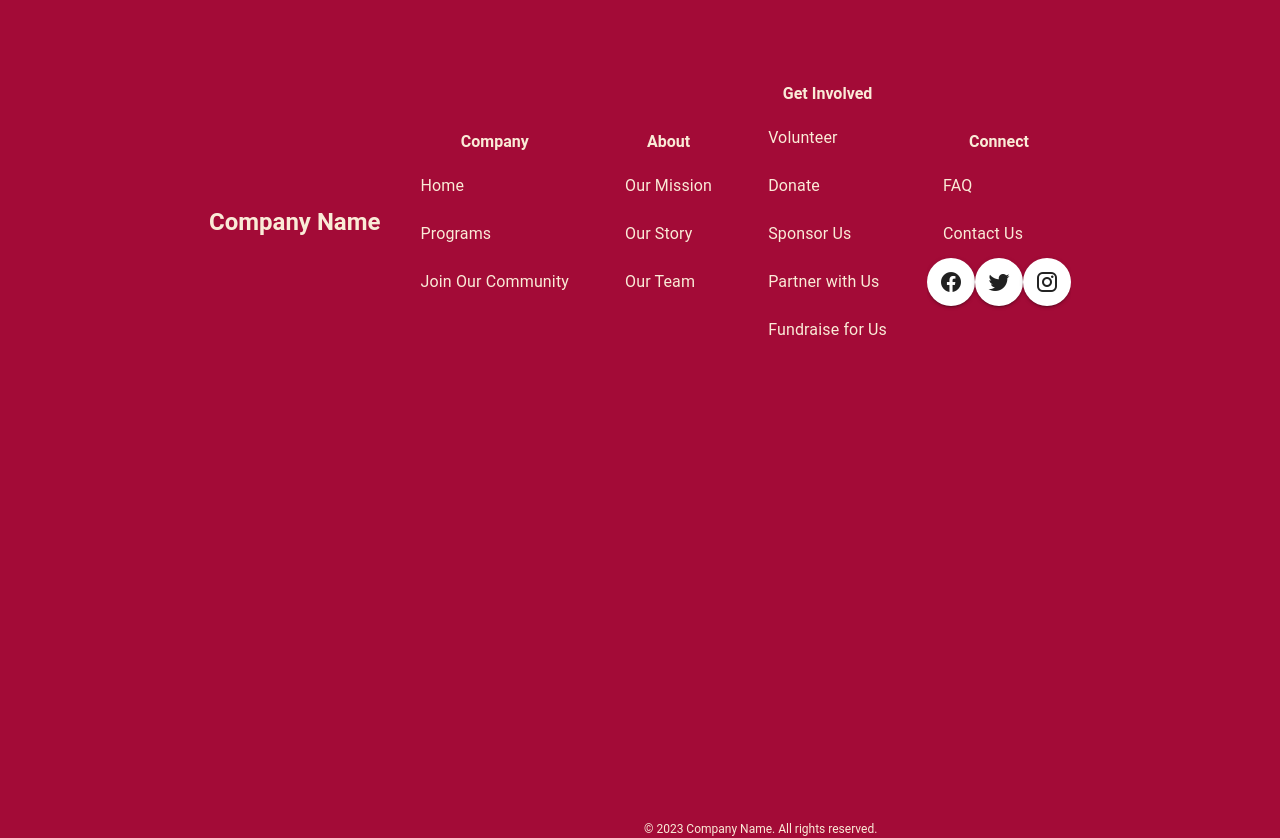
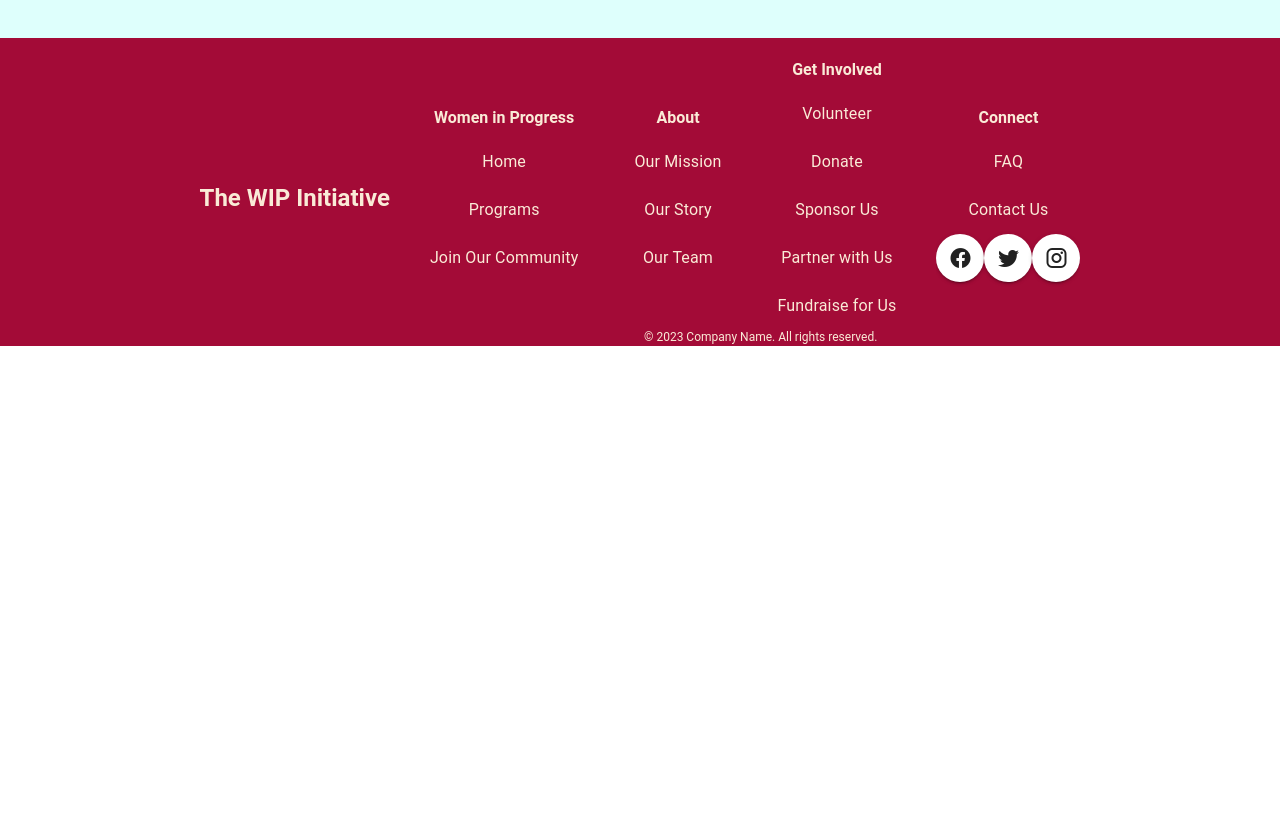
Before and after one commit to tabreeksomani/WIP, a Vue app: page / in a window 1280 px wide. Shown: the part 4354-5192 px from the top of the page. After the commit the page ends 4704 px from the top, so only its background shows below. Built offline with nearby package versions, Linux system fonts and the light colour scheme.

Commit message:
Fixed Navlink Highlights

```diff
--- a/src/components/Footer.vue
+++ b/src/components/Footer.vue
@@ -1,14 +1,14 @@
 <template>
-  <v-app>
   <v-footer class="footer" style="background-color: #A30B37; color:antiquewhite">
     <v-row align="center" justify="center">
       <v-col cols="auto">
-          <h2 class="logo-text">Company Name</h2>
+        <h2 class="logo-text">The WIP Initiative</h2>
       </v-col>
       <v-col cols="auto">
-          <h4 class="text-center">Company</h4>
+        <h4 class="text-center">Women in Progress</h4>
         <v-list style="background-color: #A30B37; color:antiquewhite">
-            <v-list-item v-for="(item, index) in companyLinks" :key="index" link>
+          <v-list-item v-for="(item, index) in companyLinks" :key="index" link class="text-center"
+            @click="goToPage(item.url)">
             <v-list-item-title class="link-text">{{ item.title }}</v-list-item-title>
           </v-list-item>
         </v-list>
@@ -16,7 +16,8 @@
       <v-col cols="auto">
         <h4 class="text-center">About</h4>
         <v-list style="background-color: #A30B37; color:antiquewhite">
-            <v-list-item v-for="(item, index) in aboutLinks" :key="index" link>
+          <v-list-item v-for="(item, index) in aboutLinks" :key="index" link class="text-center"
+            @click="goToPage(item.url)">
             <v-list-item-title class="link-text">{{ item.title }}</v-list-item-title>
           </v-list-item>
         </v-list>
@@ -24,7 +25,8 @@
       <v-col cols="auto">
         <h4 class="text-center">Get Involved</h4>
         <v-list style="background-color: #A30B37; color:antiquewhite">
-            <v-list-item v-for="(item, index) in involvedLinks" :key="index" link>
+          <v-list-item v-for="(item, index) in involvedLinks" :key="index" link class="text-center"
+            @click="goToPage(item.url)">
             <v-list-item-title class="link-text">{{ item.title }}</v-list-item-title>
           </v-list-item>
         </v-list>
@@ -32,13 +34,13 @@
       <v-col cols="auto">
         <h4 class="text-center">Connect</h4>
         <v-list style="background-color: #A30B37; color:antiquewhite">
-            <v-list-item link>
+          <v-list-item link class="text-center">
             <v-list-item-title class="link-text" @click="goToFAQ">FAQ</v-list-item-title>
           </v-list-item>
-            <v-list-item link>
+          <v-list-item link class="text-center">
             <v-list-item-title class="link-text" @click="goToContact">Contact Us</v-list-item-title>
           </v-list-item>
-            <div class="social-icons">
+          <div class="social-icons text-center">
             <v-btn v-for="(item, index) in connectLinks" :key="index" :href="item.url" icon>
               <v-icon>{{ item.icon }}</v-icon>
             </v-btn>
@@ -54,7 +56,6 @@
       </v-col>
     </v-row>
   </v-footer>
-  </v-app>
 </template>
 
 <style scoped>
@@ -134,6 +135,9 @@ export default {
     }
   },
   methods: {
+    goToPage(url) {
+      this.$router.push(url);
+    },
     goToFAQ() {
       // Implement your FAQ page navigation logic here
     },
```
Lines whose indentation alone changed are shown as unchanged.
